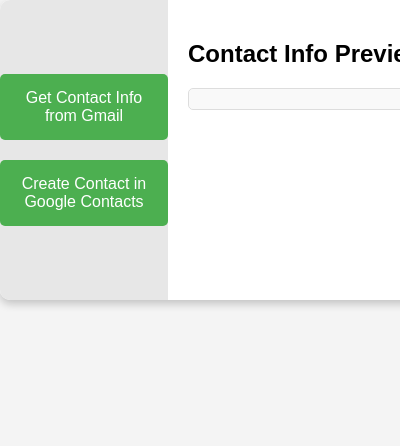
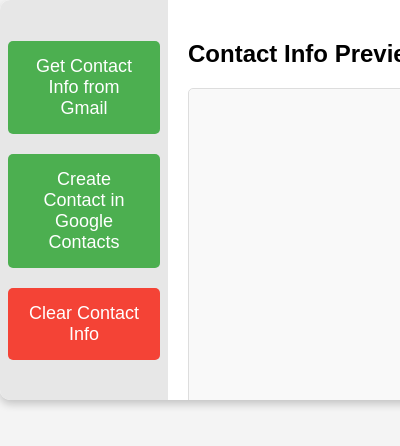
Before and after one commit to MexpressoBean/Get-Email-Contact-Chrome-Extension, a browser extension: page popup.html in a window 400 px wide. Shown: the top 446 px of the page. Drawn offline with Linux system fonts and the light colour scheme.

Commit message:
add button to reset and handle that in js

```diff
--- a/popup.html
+++ b/popup.html
@@ -11,6 +11,7 @@
         <div class="button-container">
             <button id="getContactInfoButton" class="styled-button">Get Contact Info from Gmail</button>
             <button id="createContactButton" class="styled-button">Create Contact in Google Contacts</button>
+            <button id="clearContactInfoButton" class="styled-button clear-button">Clear Contact Info</button>
         </div>
         <div class="preview-container">
             <h2>Contact Info Preview</h2>
--- a/popup.js
+++ b/popup.js
@@ -35,4 +35,11 @@
       // Logic for creating the contact in Google Contacts goes here
       console.log("Create contact button clicked");
     });
+
+  document
+    .getElementById("clearContactInfoButton")
+    .addEventListener("click", () => {
+      // Clear the contact info preview
+      document.getElementById("contactInfoPreview").textContent = "";
+    });
 });
--- a/styles.css
+++ b/styles.css
@@ -7,7 +7,7 @@
 
 .modal {
     display: flex;
-    height: 300px; /* Adjust as necessary */
+    height: 400px; /* Increased height for better visibility */
     width: 600px; /* Adjust as necessary */
     background-color: white;
     border-radius: 10px;
@@ -37,11 +37,12 @@
     text-align: center; /* Centered text */
     text-decoration: none; /* Remove underline */
     display: block; /* Block element */
-    font-size: 16px; /* Font size */
+    font-size: 18px; /* Increased font size */
     margin: 10px 0; /* Margin */
     cursor: pointer; /* Pointer/hand icon */
     border-radius: 5px; /* Rounded corners */
     transition: background-color 0.3s, transform 0.3s; /* Transition effect */
+    width: 90%; /* Button width */
 }
 
 .styled-button:hover {
@@ -49,11 +50,21 @@
     transform: scale(1.05); /* Slightly increase size */
 }
 
+.clear-button {
+    background-color: #f44336; /* Red background for clear button */
+}
+
+.clear-button:hover {
+    background-color: #d32f2f; /* Darker red on hover */
+}
+
 .contact-info {
     background-color: #f9f9f9; /* Light background for preview */
     border: 1px solid #ddd; /* Border */
     border-radius: 5px; /* Rounded corners */
-    padding: 10px;
+    padding: 15px; /* Increased padding */
     white-space: pre-wrap; /* Keep formatting */
     overflow: auto; /* Scroll if needed */
+    font-size: 16px; /* Increased font size for better visibility */
+    height: 100%; /* Full height */
 }
```
